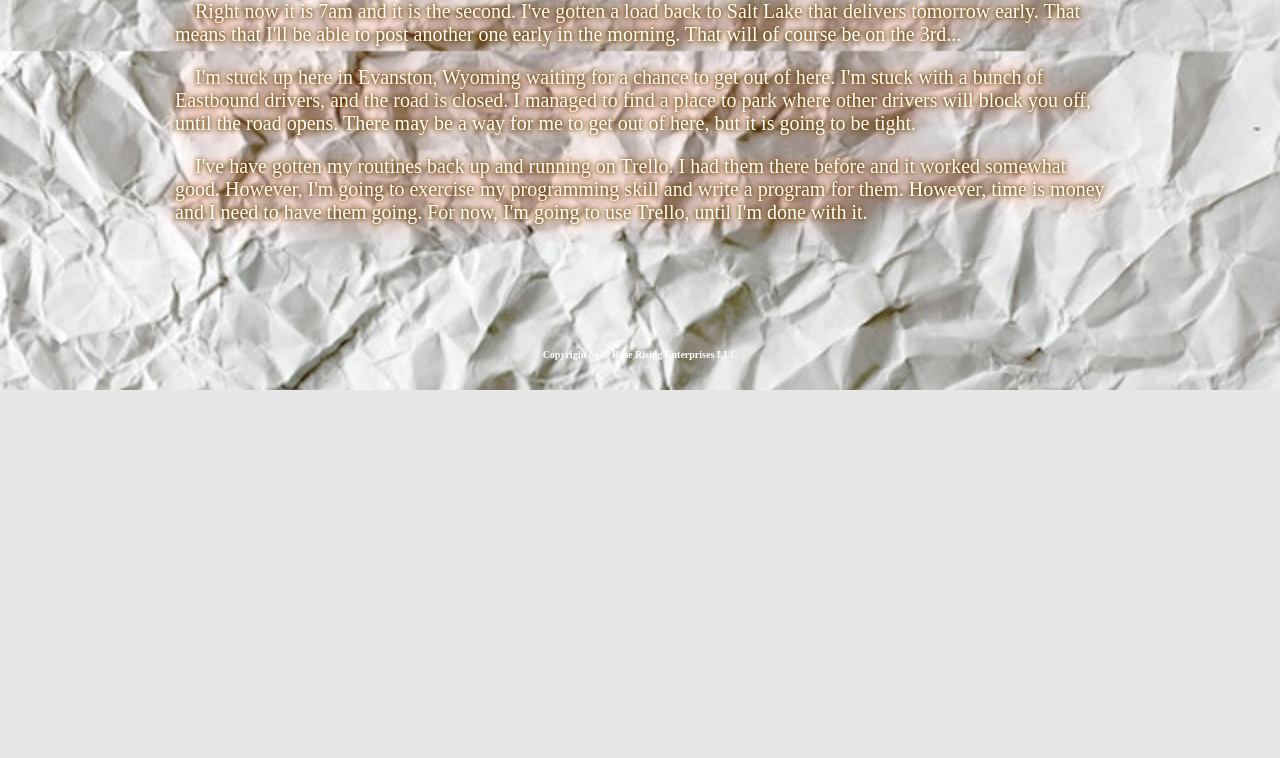
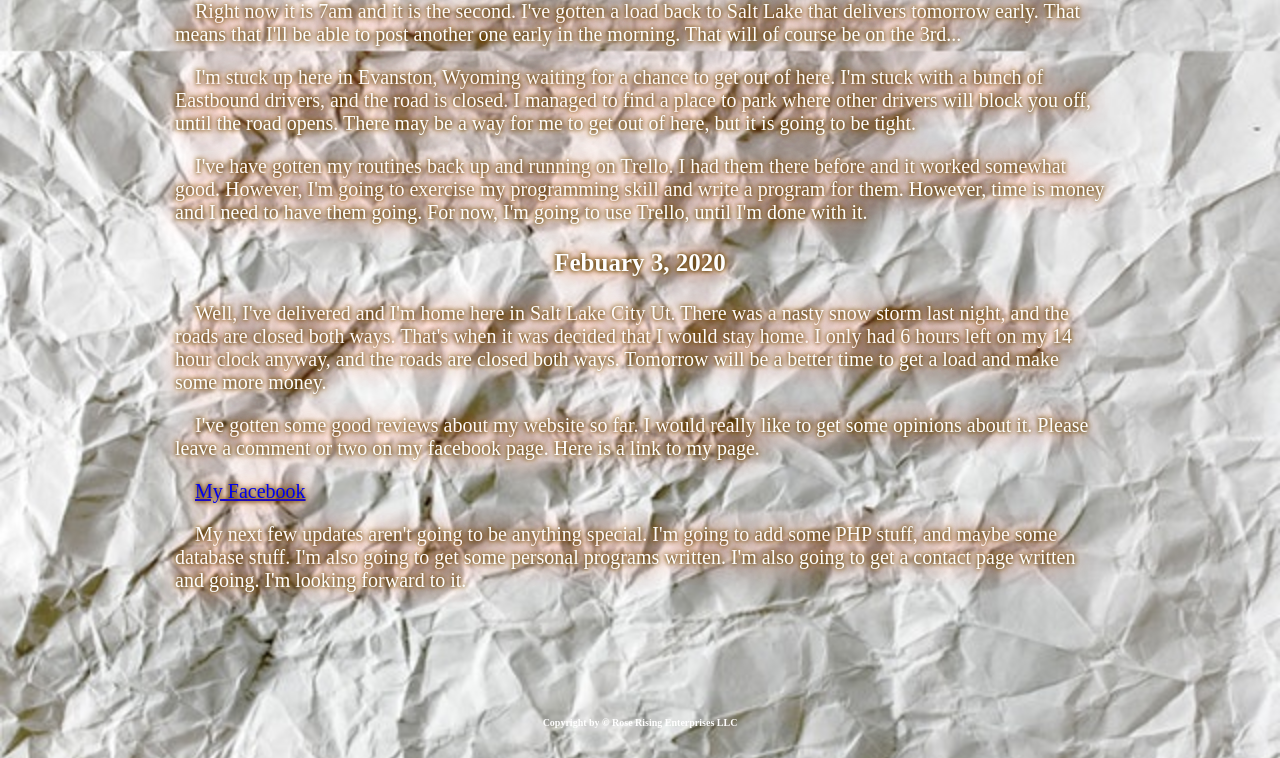
Before and after one commit to slfassurd/blog, a PHP site: page /posts/blogposts.php in a window 1280 px wide. Shown: the part 801-1559 px from the top of the page. Before the commit the page ends 1191 px from the top, so only its background shows below. Run offline with PHP 8.4, Linux system fonts and the light colour scheme.

Commit message:
blog update

```diff
--- a/posts/blogposts.php
+++ b/posts/blogposts.php
@@ -44,6 +44,16 @@
         is going to be tight.</p>
     <p>I've have gotten my routines back up and running on Trello.  I had them there before and it worked somewhat good.  However, I'm going to exercise my programming
         skill and write a program for them.  However, time is money and I need to have them going.  For now, I'm going to use Trello, until I'm done with it.</p>
+    <h3>Febuary 3, 2020</h3>
+    <p>Well, I've delivered and I'm home here in Salt Lake City Ut.  There was a nasty snow storm last night, and the roads are closed both ways.   That's when it was
+        decided that I would stay home.  I only had 6 hours left on my 14 hour clock anyway, and the roads are closed both ways.  Tomorrow will be a better time
+        to get a load and make some more money.</p>
+    <p>I've gotten some good reviews about my website so far.  I would really like to get some opinions about it.  Please leave a comment or two on my facebook page.
+        Here is a link to my page.</p>
+    <p><a href = "https://www.facebook.com/Slfassurd">My Facebook</a></p>
+    <p>My next few updates aren't going to be anything special.  I'm going to add some PHP stuff, and maybe some database stuff. I'm also going to get some personal programs
+        written.  I'm also going to get a contact page written and going.  I'm looking forward to it.</p>
+
 </div>
 <div id="footer">
 	<h2>Copyright by &copy Rose Rising Enterprises LLC</h2>
```
